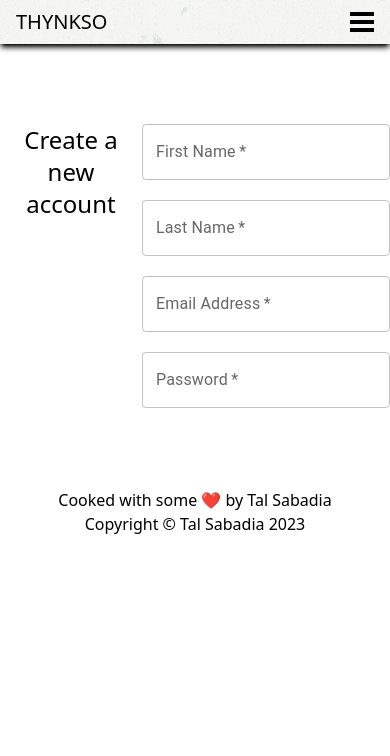
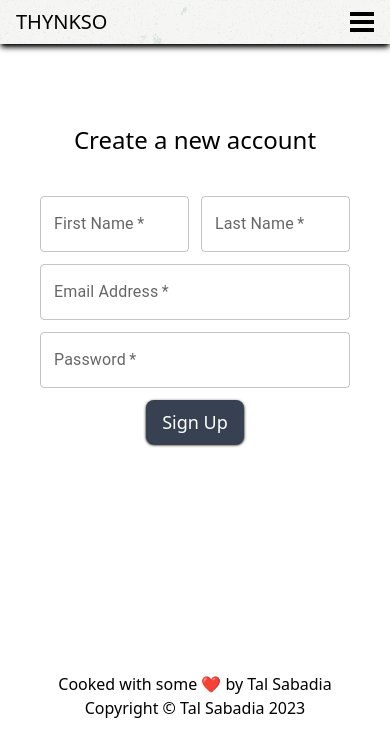
Before and after one commit to W01v3n/TodoApp, a React (Vite) app in the folder frontend/: page /register in a window 390 px wide. Shown: the top 756 px of the page. Built offline with nearby package versions, Linux system fonts and the light colour scheme.

Commit message:
Registration form is done, only looks, no functions.

```diff
--- a/frontend/src/components/RegisterForm.tsx
+++ b/frontend/src/components/RegisterForm.tsx
@@ -17,8 +17,8 @@ function RegisterForm() {
         <h1 className="text-2xl font-light md:col-span-full md:ml-6">
           Create a new account
         </h1>
-        <div className="container col-span-7 col-start-6 grid grid-cols-1 gap-5 md:grid-cols-12 md:grid-rows-6">
-          <div className="md:col-span-2 md:row-start-2">
+        <div className="container mt-10 grid grid-cols-4 grid-rows-6 gap-3 px-10 md:col-span-7 md:col-start-6 md:mt-0 md:grid-cols-12 md:gap-5 md:px-0">
+          <div className="col-span-2 md:col-span-2 md:row-start-2">
             <TextField
               color="primary"
               type="text"
@@ -29,7 +29,7 @@ function RegisterForm() {
             />
           </div>
 
-          <div className="md:col-span-2 md:row-start-2">
+          <div className="col-span-2 md:col-span-2 md:row-start-2">
             <TextField
               color="primary"
               type="text"
@@ -40,7 +40,7 @@ function RegisterForm() {
             />
           </div>
 
-          <div className="md:col-span-4 md:col-start-1 md:row-start-3">
+          <div className="col-span-4 md:col-span-4 md:col-start-1 md:row-start-3">
             <TextField
               color="primary"
               type="email"
@@ -50,7 +50,7 @@ function RegisterForm() {
               fullWidth
             />
           </div>
-          <div className="md:col-span-4 md:col-start-1 md:row-start-4">
+          <div className="col-span-4 md:col-span-4 md:col-start-1 md:row-start-4">
             <TextField
               color="primary"
               type="password"
@@ -60,6 +60,11 @@ function RegisterForm() {
               fullWidth
             />
           </div>
+          <div className="col-span-2 col-start-2 md:col-span-2 md:col-start-2 md:row-start-5">
+            <button className="rounded-lg bg-gray-700 px-4 py-2 text-lg text-white shadow shadow-black transition duration-150 ease-in-out hover:bg-gray-800 hover:shadow-md hover:shadow-black active:bg-black  active:shadow-lg active:shadow-black md:text-2xl">
+              Sign Up
+            </button>
+          </div>
         </div>
       </div>
     </form>
```
